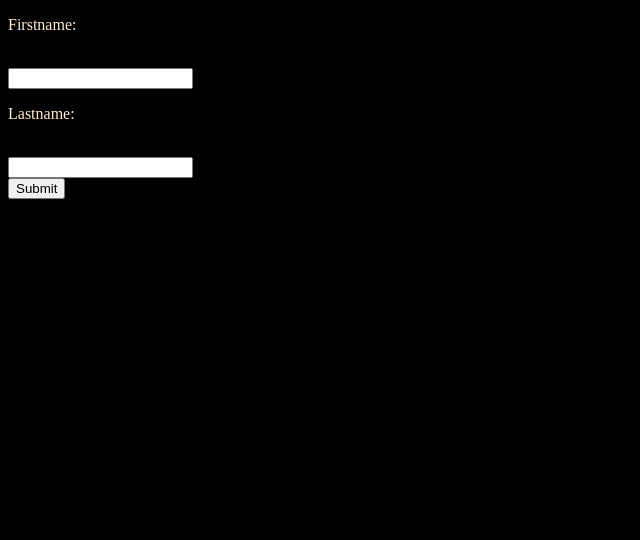
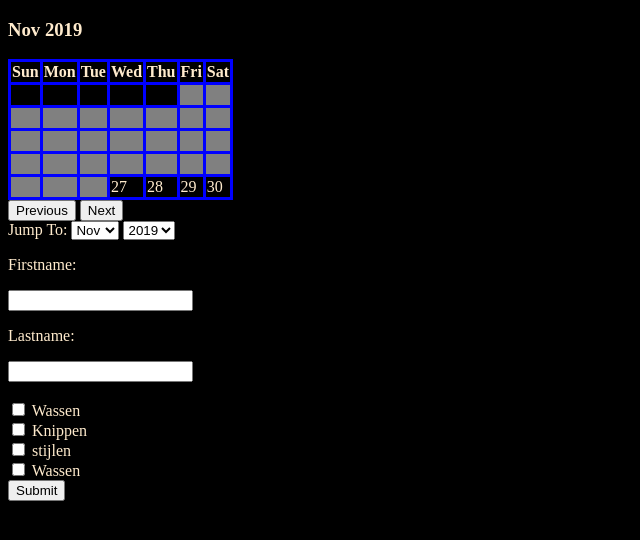
Before and after one commit to jesseduijndam/phpwebsite, a PHP site: page / in a window 1280 px wide. Shown: the top 540 px of the page, without its empty margins (0-640 px from the left). Run offline with PHP 8.4, Linux system fonts and the light colour scheme.

Commit message:
datum selectie gemaakt
het werkt met het selecteren dit is een backup voor als dingen verkeerd gaan

```diff
--- a/css/styles.css
+++ b/css/styles.css
@@ -1,6 +1,18 @@
-
+.date-selected{
+    background-color: bisque;
+    color: black;
+}
+.notavaileble{
+    background-color: gray;
+    color: gray;
+}
 body{
     background-color: black;
     color: blanchedalmond;
 }
+
+table,tr,td,th{
+    border-collapse: collapse;
+   border: 3px solid blue;
+}
 /* <link rel="stylesheet" type="text/css" href="css/styles.css"> */
--- a/index.php
+++ b/index.php
@@ -8,12 +8,78 @@
     <title>Document</title>
 </head>
 <body>
+<h3 id="monthAndYear"></h3>
+        <table>
+            <thead>
+            <tr>
+                <th>Sun</th>
+                <th>Mon</th>
+                <th>Tue</th>
+                <th>Wed</th>
+                <th>Thu</th>
+                <th>Fri</th>
+                <th>Sat</th>
+            </tr>
+            </thead>
+
+            <tbody id="calendar-body">
+
+            </tbody>
+        </table>
+
+
+
+            <button id="previous" onclick="previous()">Previous</button>
+
+            <button id="next" onclick="next()">Next</button>
+
+        <br/>
+        <form >
+            <label for="month">Jump To: </label>
+            <select name="month" id="month" onchange="jump()">
+                <option value=0>Jan</option>
+                <option value=1>Feb</option>
+                <option value=2>Mar</option>
+                <option value=3>Apr</option>
+                <option value=4>May</option>
+                <option value=5>Jun</option>
+                <option value=6>Jul</option>
+                <option value=7>Aug</option>
+                <option value=8>Sep</option>
+                <option value=9>Oct</option>
+                <option value=10>Nov</option>
+                <option value=11>Dec</option>
+            </select>
+
+
+            <label for="year"></label>
+            <select name="year" id="year" onchange="jump()">
+                <option value=2019>2019</option>
+                <option value=2020>2020</option>
+                <option value=2021>2021</option>
+                <option value=2022>2022</option>
+                <option value=2023>2023</option>
+                <option value=2024>2024</option>
+                <option value=2025>2025</option>
+                <option value=2026>2026</option>
+                <option value=2027>2027</option>
+                <option value=2028>2028</option>
+                <option value=2029>2029</option>
+                <option value=2030>2030</option>
+            </select>
+        </form>
     <form action="action.php" method="get" >
-        <p>Firstname:</p><br />
+        <p>Firstname:</p>
         <input type="text"  name="Fname" /><br />
-        <p>Lastname:</p><br />
-        <input type="text"  name="Lname" /><br />
+        <p>Lastname:</p>
+        <input type="text"  name="Lname" /><br /><br />
+        <input type="checkbox" name="dienst" value="wassen"> Wassen<br />
+        <input type="checkbox" name="dienst" value="knippen"> Knippen<br />
+        <input type="checkbox" name="dienst" value="stijlen"> stijlen<br />
+        <input type="checkbox" name="dienst" value="wassen"> Wassen<br />
         <input type="submit" value="Submit">
     </form>
+
+    <script src="scripts.js"></script>
 </body>
 </html>
--- /dev/null
+++ b/scripts.js
@@ -0,0 +1,124 @@
+today = new Date();
+currentMonth = today.getMonth();
+currentYear = today.getFullYear();
+selectYear = document.getElementById("year");
+selectMonth = document.getElementById("month");
+let thisdatepassed = false
+let hello = 0
+let old = 0
+months = ["Jan", "Feb", "Mar", "Apr", "May", "Jun", "Jul", "Aug", "Sep", "Oct", "Nov", "Dec"];
+
+monthAndYear = document.getElementById("monthAndYear");
+showCalendar(currentMonth, currentYear);
+
+
+function next() {
+    currentYear = (currentMonth === 11) ? currentYear + 1 : currentYear;
+    currentMonth = (currentMonth + 1) % 12;
+    showCalendar(currentMonth, currentYear);
+}
+
+function previous() {
+
+    currentYear = (currentMonth === 0) ? currentYear - 1 : currentYear;
+    currentMonth = (currentMonth === 0) ? 11 : currentMonth - 1;
+    showCalendar(currentMonth, currentYear);
+}
+
+function jump() {
+    currentYear = parseInt(selectYear.value);
+    currentMonth = parseInt(selectMonth.value);
+    showCalendar(currentMonth, currentYear);
+}
+
+function showCalendar(month, year) {
+
+    let firstDay = (new Date(year, month)).getDay();
+
+    tbl = document.getElementById("calendar-body"); // body of the calendar
+
+    // clearing all previous cells
+    tbl.innerHTML = "";
+
+    // filing data about month and in the page via DOM.
+    monthAndYear.innerHTML = months[month] + " " + year;
+    selectYear.value = year;
+    selectMonth.value = month;
+
+    // creating all cells
+    let date = 1;
+    for (let i = 0; i < 6; i++) {
+        // creates a table row
+        let row = document.createElement("tr");
+
+        //creating individual cells, filing them up with data.
+        for (let j = 0; j < 7; j++)
+        {
+            if (i === 0 && j < firstDay)
+            {
+                cell = document.createElement("td");
+                cellText = document.createTextNode("");
+                cell.appendChild(cellText);
+                row.appendChild(cell);
+            }
+            else if (date > daysInMonth(month, year))
+            {
+                break;
+            }
+
+            else {
+                cell = document.createElement("td");
+                cellText = document.createTextNode(date);
+                if (date < today.getDate() && year === today.getFullYear() && month === today.getMonth()) {
+                    cell.classList.add("notavaileble");
+                }
+
+                if (year === today.getFullYear())
+                {
+                    if (month === today.getMonth() && date >= today.getDate()) {
+                        cell.onclick = naam;
+                    }else if (month > today.getMonth()) {
+                        cell.onclick = naam;
+                    }
+                }else if (year >= today.getFullYear()) {
+                    cell.onclick = naam;
+                }
+                cell.appendChild(cellText);
+
+                cell.id = `${date}/${month+1}/${year}` ;
+                cell.classList.add("notanymore")
+                row.appendChild(cell);
+                date++;
+            }
+            function naam(e)
+            {
+
+                if (hello >= 1)
+                {
+                    old.classList.replace("date-selected", "notanymore")
+                }
+
+
+                console.log(e.toElement.id);
+
+                    e.toElement.classList.replace("notanymore", "date-selected");
+
+                hello++
+                old = e.toElement;
+
+
+            }
+
+        }
+
+        tbl.appendChild(row); // appending each row into calendar body.
+    }
+
+}
+
+
+// check how many days in a month code from https://dzone.com/articles/determining-number-days-month
+function daysInMonth(iMonth, iYear)
+{
+    return 32 - new Date(iYear, iMonth, 32).getDate();
+}
```
